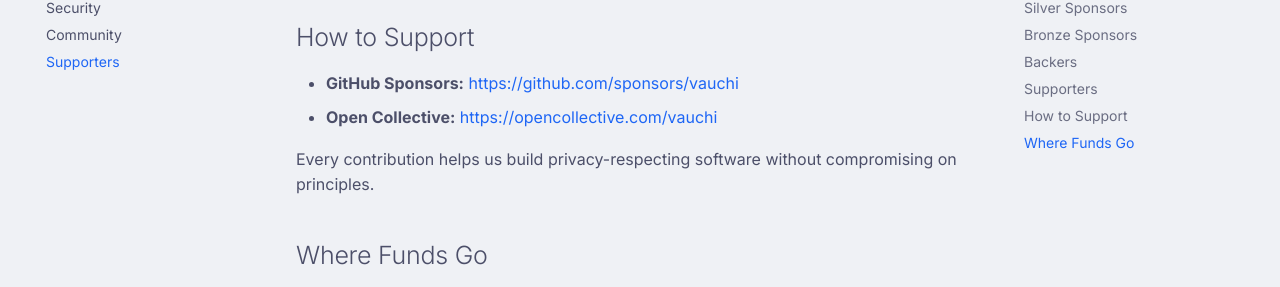
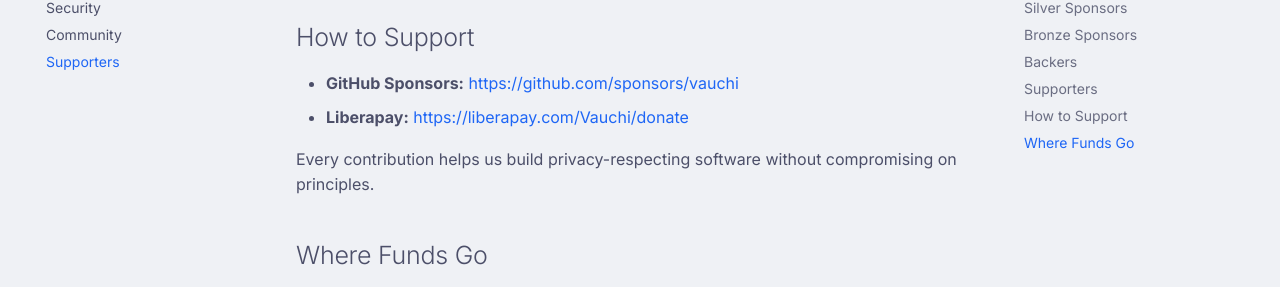
Before and after one commit to vauchi/docs, an MkDocs documentation site: the page built from docs/about/supporters.md, in a window 1280 px wide and 900 px high, scrolled down 848 px. Shown: the part 203-490 px from the top of the window. Built offline with MkDocs 1.6.1 and Material for MkDocs 9.7.7, drawn with Linux system fonts in a browser that asks for light colours; comment, search, counter and statistics services are not loaded.

Commit message:
docs: replace Open Collective with Liberapay on supporters page
Co-Authored-By: Claude Opus 4.6 <noreply@anthropic.com>

```diff
--- a/docs/about/supporters.md
+++ b/docs/about/supporters.md
@@ -36,7 +36,7 @@ Thank you to everyone who supports Vauchi's mission to build privacy-respecting
 ## How to Support
 
 - **GitHub Sponsors:** [https://github.com/sponsors/vauchi](https://github.com/sponsors/vauchi)
-- **Open Collective:** [https://opencollective.com/vauchi](https://opencollective.com/vauchi)
+- **Liberapay:** [https://liberapay.com/Vauchi/donate](https://liberapay.com/Vauchi/donate)
 
 Every contribution helps us build privacy-respecting software without compromising on principles.
 
```
